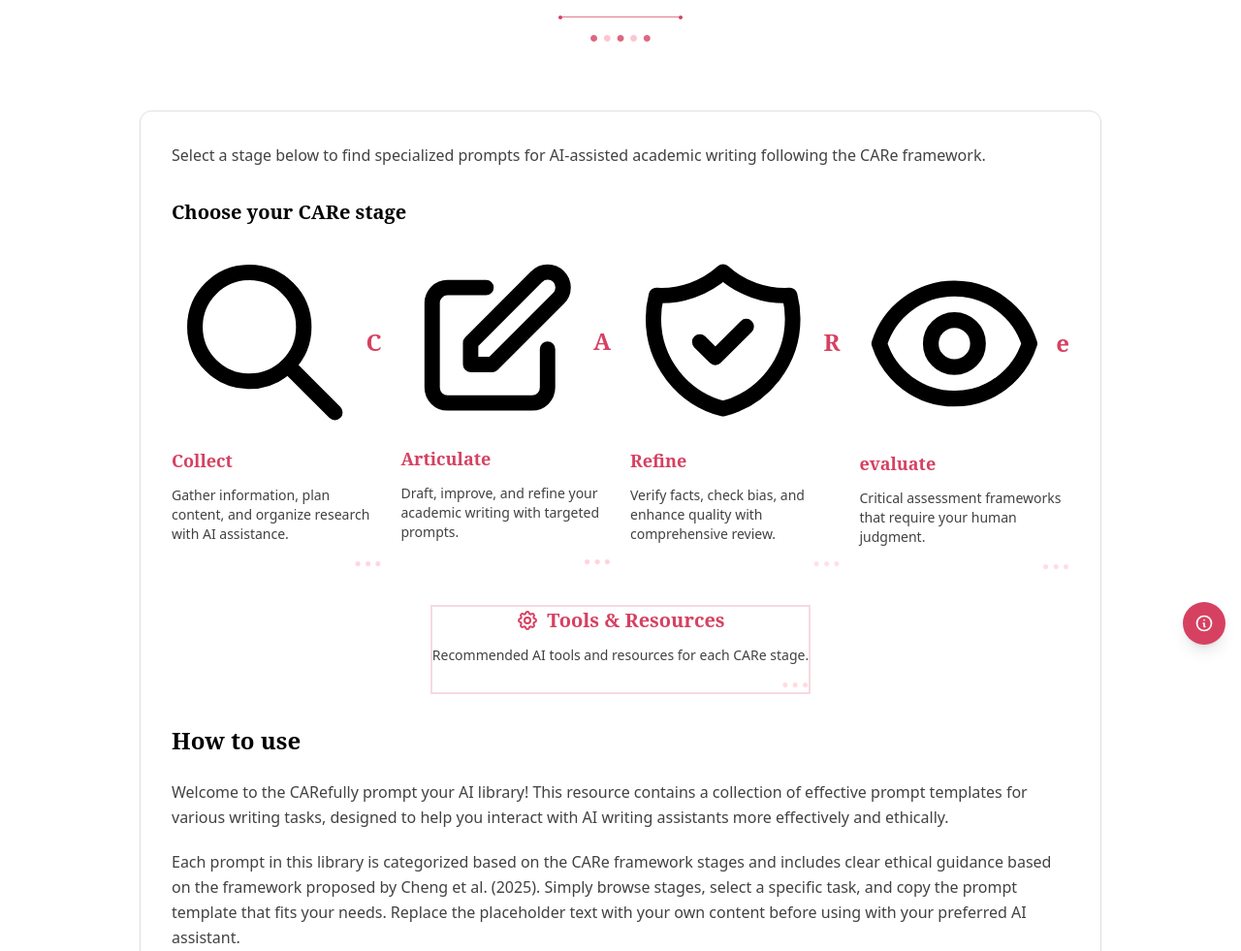
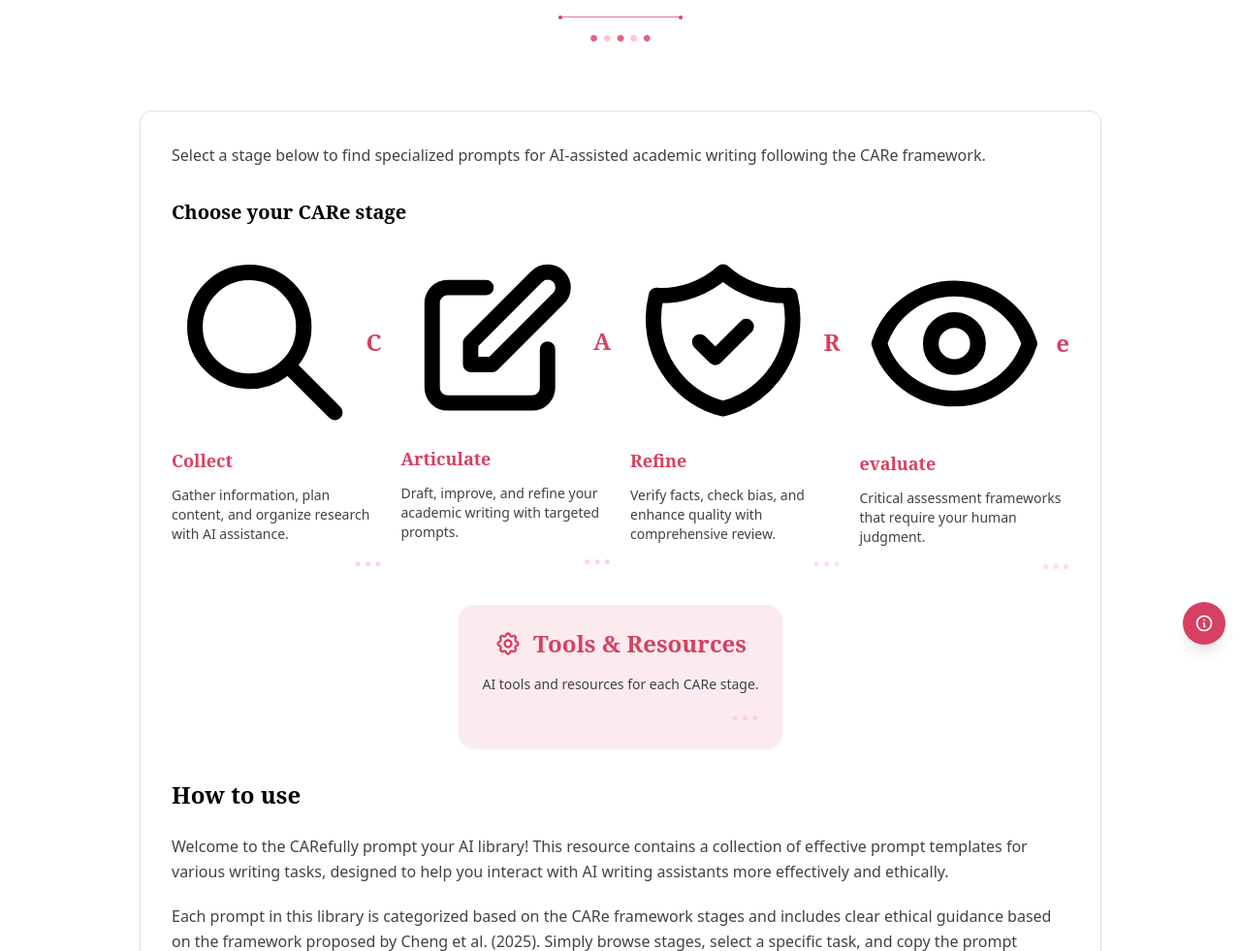
Before and after one commit to olivethree/carefullyprompt, a plain HTML site: page index.html in a window 1280 px wide. Shown: the part 119-1100 px from the top of the page at 97% size. Drawn offline with nearby package versions, Linux system fonts and the light colour scheme.

Commit message:
improved UI, tools and resources link

```diff
--- a/index.html
+++ b/index.html
@@ -288,22 +288,23 @@
 
                     <!-- Tools & Resources Link -->
                     <div class="text-center mb-8">
-                        <button class="category-card inline-block max-w-md border-2 border-primary/20 hover:border-primary/40"
+                        <button
+                            class="bg-primary/10 dark:bg-primary/20 rounded-2xl p-6 shadow-sm hover:shadow-md transition-all duration-300 hover:bg-primary/15 dark:hover:bg-primary/25 inline-block max-w-md"
                             onclick="showCategory('tools')">
-                            <div class="flex items-center justify-center mb-3">
+                            <div class="flex items-center justify-center mb-4">
                                 <!-- Tools Icon: Cog -->
-                                <svg xmlns="http://www.w3.org/2000/svg" class="w-6 h-6 mr-2 text-primary dark:text-secondary" fill="none"
+                                <svg xmlns="http://www.w3.org/2000/svg" class="w-7 h-7 mr-3 text-primary dark:text-secondary" fill="none"
                                     viewBox="0 0 24 24" stroke="currentColor">
                                     <path stroke-linecap="round" stroke-linejoin="round" stroke-width="2"
                                         d="M10.325 4.317c.426-1.756 2.924-1.756 3.35 0a1.724 1.724 0 002.573 1.066c1.543-.94 3.31.826 2.37 2.37a1.724 1.724 0 001.065 2.572c1.756.426 1.756 2.924 0 3.35a1.724 1.724 0 00-1.066 2.573c.94 1.543-.826 3.31-2.37 2.37a1.724 1.724 0 00-2.572 1.065c-.426 1.756-2.924 1.756-3.35 0a1.724 1.724 0 00-2.573-1.066c-1.543.94-3.31-.826-2.37-2.37a1.724 1.724 0 00-1.065-2.572c-1.756-.426-1.756-2.924 0-3.35a1.724 1.724 0 001.066-2.573c-.94-1.543.826-3.31 2.37-2.37.996.608 2.296.07 2.572-1.065z" />
                                     <path stroke-linecap="round" stroke-linejoin="round" stroke-width="2"
                                         d="M15 12a3 3 0 11-6 0 3 3 0 016 0z" />
                                 </svg>
-                                <h3 class="text-xl font-serif font-semibold text-primary dark:text-secondary">Tools & Resources</h3>
+                                <h3 class="text-2xl font-serif font-semibold text-primary dark:text-secondary">Tools & Resources</h3>
                             </div>
-                            <p class="text-sm text-accent dark:text-neutral-300">Recommended AI tools and resources for each CARe stage.</p>
+                            <p class="text-sm text-accent dark:text-neutral-300">AI tools and resources for each CARe stage.</p>
                             <!-- Small cherry blossom decoration -->
-                            <div class="flex justify-end mt-3">
+                            <div class="flex justify-end mt-4">
                                 <span class="text-secondary text-xs">● ● ●</span>
                             </div>
                         </button>
```
